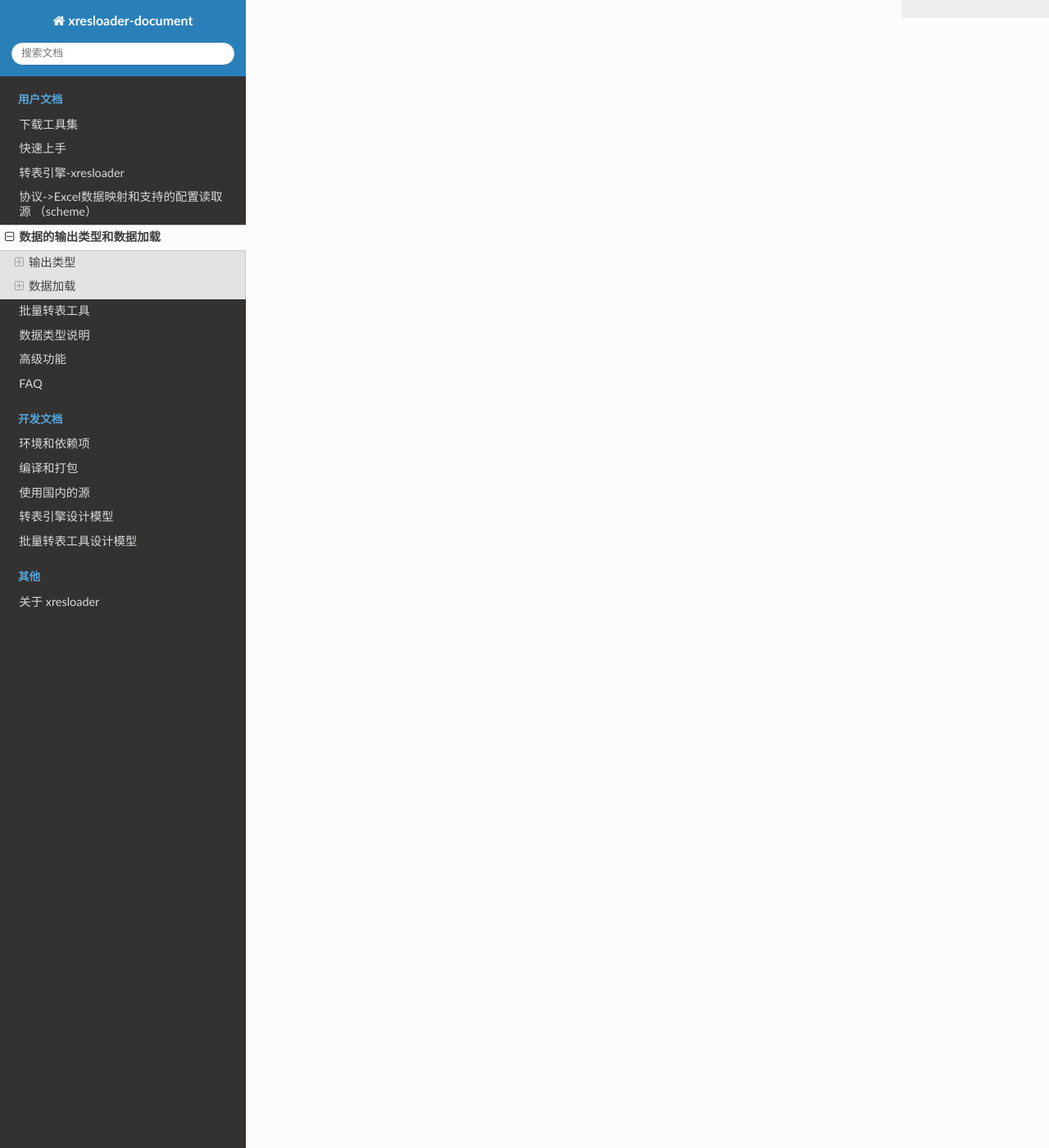
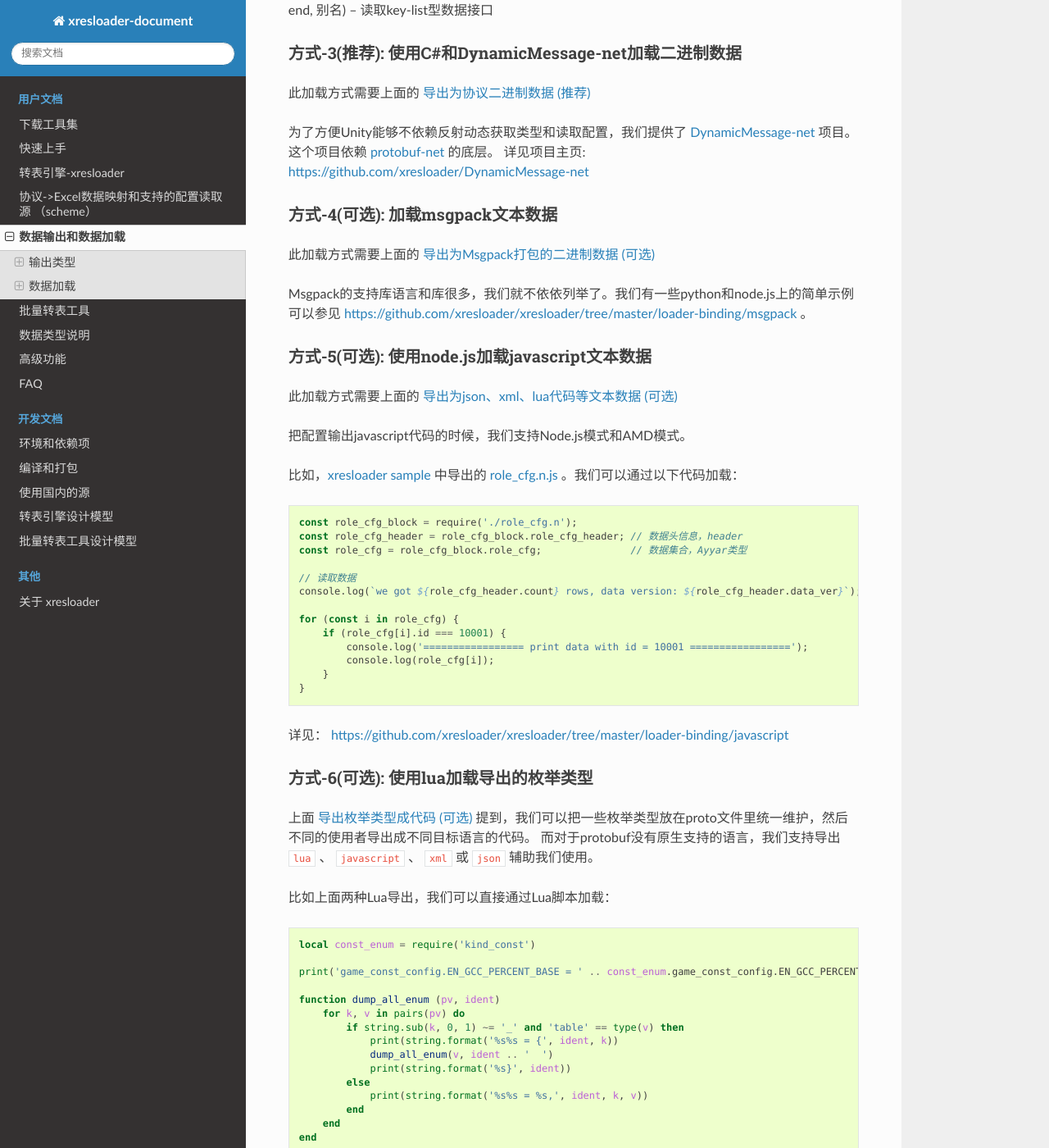
Before and after one commit to xresloader/xresloader-docs, a Sphinx documentation site: the page built from source/users/output_format.rst, in a window 1280 px wide and 1400 px high, scrolled down 5638 px. Shown: the whole window at 82% size. Built offline with Sphinx 7.4.7 and the Read the Docs theme 2.0.0, drawn with Linux system fonts in a browser that asks for light colours; the version number could not be read and is left out; some of the changed text lies outside the part shown.

Commit message:
开发文档以外的部分初版写完了

```diff
--- a/source/conf.py
+++ b/source/conf.py
@@ -16,7 +16,8 @@ import os
 import sys
 # sys.path.insert(0, os.path.abspath('.'))
 
-import sphinx_rtd_theme
+# import sphinx_rtd_theme
+import cloud_sptheme as csp
 from recommonmark.parser import CommonMarkParser
 
 # -- Project information -----------------------------------------------------
@@ -87,12 +88,19 @@ pygments_style = 'sphinx'
 # a list of builtin themes.
 #
 html_theme = 'sphinx_rtd_theme'
+# html_theme = 'cloud'
+
+# set the theme path to point to cloud's theme data
+# html_theme_path = [csp.get_theme_dir()]
 
 # Theme options are theme-specific and customize the look and feel of a theme
 # further.  For a list of options available for each theme, see the
 # documentation.
 #
-# html_theme_options = {}
+html_theme_options = {
+    "roottarget": "index",
+    "logotarget": "_static/logo.png"
+}
 
 # Add any paths that contain custom static files (such as style sheets) here,
 # relative to this directory. They are copied after the builtin static files,
--- a/source/sample/quick_start/sample-conf/sample.xml
+++ b/source/sample/quick_start/sample-conf/sample.xml
@@ -2,7 +2,7 @@
 <root>
     <global>
         <work_dir desc="工作目录，相对于当前xml的目录，我们的Excel文件放在这里">.</work_dir>
-        <xresloader_path desc="指向前面下载的 转表工具-xresloader，相对于当前xml的目录">../xresloader/target/xresloader-1.4.2.jar</xresloader_path>
+        <xresloader_path desc="指向前面下载的 转表工具-xresloader，相对于当前xml的目录">../xresloader/target/xresloader-1.4.3.jar</xresloader_path>
 
         <proto desc="协议类型，-p选项">protobuf</proto>
         <output_type desc="输出类型，对饮-t选项，输出二进制">bin</output_type>
--- a/source/sample/xresconv_conf.xml
+++ b/source/sample/xresconv_conf.xml
@@ -3,7 +3,7 @@
     <include desc="可以包含其他文件配置，然后本文件里的配置将会覆盖或合并配置，相对于当前xml的目录">sample.xml</include>
     <global>
         <work_dir desc="工作目录，相对于当前xml的目录">../xresloader/sample</work_dir>
-        <xresloader_path desc="xresloader地址，相对于当前xml的目录">../target/xresloader-1.4.2.jar</xresloader_path>
+        <xresloader_path desc="xresloader地址，相对于当前xml的目录">../target/xresloader-1.4.3.jar</xresloader_path>
 
         <proto desc="协议类型，对应xresloader的-p选项">protobuf</proto>
         <output_type desc="输出类型，对应xresloader的-t选项">json</output_type>
--- a/source/users/faq.rst
+++ b/source/users/faq.rst
@@ -68,7 +68,7 @@ Windows下控制台里执行执行会报文件编码错误？（java.nio.charset
 + 第二种: 在powershell里执行
 
 
-C++加载代码编译时出现xresloader符号重定义（multiple definition of `` com::owent::xresloader::pb::xresloader_XXX）``
+C++加载代码编译时出现xresloader符号重定义（multiple definition of ``com::owent::xresloader::pb::xresloader_XXX）``
 ---------------------------------------------------------------------------------------------------------------------
 pb_header.pb.cc 和 pb_header_v3.pb.cc 只能保留一个
 
--- a/source/users/output_format.rst
+++ b/source/users/output_format.rst
@@ -1,5 +1,7 @@
-数据的输出类型和数据加载
+数据输出和数据加载
 =============================================
+
+.. _xresloader sample: https://github.com/xresloader/xresloader/tree/master/sample
 
 所有输出的数据的结构都是按照 https://github.com/xresloader/xresloader/blob/master/header/pb_header_v3.proto 的 ``xresloader_datablocks`` 的结构。 ::
 
@@ -143,7 +145,7 @@ Lua和Javacript的输出方式和输出设置有关，也很容易看懂，这
         EN_CT_DIAMOND              = 10101;
     }
 
-Lua代码目标:
+Lua目标代码（标准形式）:
 
 .. code-block:: lua
 
@@ -171,22 +173,56 @@ Lua代码目标:
 
     return const_res
 
-对于导出的代码，可以通过 ``--pretty 缩进数量`` 来设置格式化输出。
+对于一些特殊的Lua环境（比如Unity中）可能希望按Lua 5.1的方式加载模块，那么我们也可以使用特殊选项来更换导出方式，比如使用 ``--lua-module ProtoEnums.Kind`` 后输出如下:
+
+.. code-block:: lua
+
+    module("ProtoEnums.Kind", package.seeall)
+    -- this file is generated by xresloader, please don't edit it.
+
+    local const_res = {
+      game_const_config = {
+        EN_GCC_SCREEN_WIDTH = 1136,
+        EN_GCC_SCREEN_HEIGHT = 640,
+        EN_GCC_UNKNOWN = 0,
+        EN_GCC_CAMERA_OFFSET = 268,
+        EN_GCC_FORMULAR_TYPE_MASK = 10,
+        EN_GCC_LEVEL_LIMIT = 999,
+        EN_GCC_RESOURCE_MAX_LIMIT = 9999999,
+        EN_GCC_SOLDIER_TYPE_MASK = 100,
+        EN_GCC_PERCENT_BASE = 10000,
+        EN_GCC_RANDOM_RANGE_UNIT = 10,
+        EN_GCC_ACTIVITY_TYPE_MASK = 1000,
+      },
+      cost_type = {
+        EN_CT_DIAMOND = 10101,
+        EN_CT_MONEY = 10001,
+        EN_CT_UNKNOWN = 0,
+      },
+    }
+
+
+    game_const_config = const_res.game_const_config
+    cost_type = const_res.cost_type
+
+于导出的代码，可以通过 ``--pretty 缩进数量`` 来设置格式化输出，上面的输出使用的都是 ``--pretty 2`` 。
+
+其他语言和格式导出选项也类似上面的Lua的结构，具体请参考输出的文件内容加载。
 
 数据加载
 -----------------------------------------------
 
 前面小节我们大致展示了转出数据的结构，以此比较容易理解加载的方式。本小节则是对一些环境和语言的简单加载库。
 
-Step-6-1(推荐): 使用C++加载二进制数据
+方式-1(推荐): 使用C++加载二进制数据
 ^^^^^^^^^^^^^^^^^^^^^^^^^^^^^^^^^^^^^^^^^^^^^^^^^^^^^^^^^^^^^^
 
 此加载方式需要上面的 :ref:`output-format-export binary`
 
-在 :ref:`快速上手-Step-6.1: 使用读取库解析 <quick_start-load-with-libresloader>` 里我们已经给出了这种加载方式的具体使用，这里不再复述。
+在 :ref:`快速上手-方式.1: 使用读取库解析 <quick_start-load-with-libresloader>` 里我们已经给出了这种加载方式的具体使用，这里不再复述。
 这里提供的方式也支持protobuf的lite模式。
 
-Step-6-2(推荐): 使用lua-pbc加载二进制数据
+方式-2(推荐): 使用lua-pbc加载二进制数据
 ^^^^^^^^^^^^^^^^^^^^^^^^^^^^^^^^^^^^^^^^^^^^^^^^^^^^^^^^^^^^^^
 
 此加载方式需要上面的 :ref:`output-format-export binary`
@@ -252,7 +288,7 @@ Step-6-2(推荐): 使用lua-pbc加载二进制数据
 | pbc_config_manager:load_buffer_kv(协议名, 二进制, function(序号, 转出的lua table) return key的值 end, 别名) -- 读取key-value型数据接口
 | pbc_config_manager:load_buffer_kl(协议名, 二进制, function(序号, 转出的lua table) return key的值 end, 别名) -- 读取key-list型数据接口
 
-Step-6-3(推荐): 使用C#和DynamicMessage-net加载二进制数据
+方式-3(推荐): 使用C#和DynamicMessage-net加载二进制数据
 ^^^^^^^^^^^^^^^^^^^^^^^^^^^^^^^^^^^^^^^^^^^^^^^^^^^^^^^^^^^^^^
 
 此加载方式需要上面的 :ref:`output-format-export binary`
@@ -260,14 +296,88 @@ Step-6-3(推荐): 使用C#和DynamicMessage-net加载二进制数据
 为了方便Unity能够不依赖反射动态获取类型和读取配置，我们提供了 `DynamicMessage-net <https://github.com/xresloader/DynamicMessage-net>`_ 项目。
 这个项目依赖 `protobuf-net <https://github.com/mgravell/protobuf-net>`_ 的底层。 详见项目主页: https://github.com/xresloader/DynamicMessage-net
 
-Step-6-4(可选): 使用node.js加载javascript文本数据
+方式-4(可选): 加载msgpack文本数据
+^^^^^^^^^^^^^^^^^^^^^^^^^^^^^^^^^^^^^^^^^^^^^^^^^^^^^^^^^^^^^^
+
+此加载方式需要上面的 :ref:`output-format-export msgpack`
+
+Msgpack的支持库语言和库很多，我们就不依依列举了。我们有一些python和node.js上的简单示例可以参见 https://github.com/xresloader/xresloader/tree/master/loader-binding/msgpack 。
+
+方式-5(可选): 使用node.js加载javascript文本数据
 ^^^^^^^^^^^^^^^^^^^^^^^^^^^^^^^^^^^^^^^^^^^^^^^^^^^^^^^^^^^^^^
 
 此加载方式需要上面的 :ref:`output-format-export text`
 
-https://github.com/xresloader/xresloader/tree/master/loader-binding/msgpack
+把配置输出javascript代码的时候，我们支持Node.js模式和AMD模式。
 
-Step-6-5(可选): 使用lua加载导出的枚举类型
+比如，`xresloader sample`_ 中导出的 `role_cfg.n.js <https://github.com/xresloader/xresloader/blob/master/sample/proto_v3/role_cfg.n.js>`_ 。我们可以通过以下代码加载：
+
+.. code-block:: javascript
+
+    const role_cfg_block = require('./role_cfg.n');
+    const role_cfg_header = role_cfg_block.role_cfg_header; // 数据头信息，header
+    const role_cfg = role_cfg_block.role_cfg;               // 数据集合，Ayyar类型
+
+    // 读取数据
+    console.log(`we got ${role_cfg_header.count} rows, data version: ${role_cfg_header.data_ver}`);
+
+    for (const i in role_cfg) {
+        if (role_cfg[i].id === 10001) {
+            console.log('================= print data with id = 10001 =================');
+            console.log(role_cfg[i]);
+        }
+    }
+
+详见： https://github.com/xresloader/xresloader/tree/master/loader-binding/javascript
+
+方式-6(可选): 使用lua加载导出的枚举类型
 ^^^^^^^^^^^^^^^^^^^^^^^^^^^^^^^^^^^^^^^^^^^^^^^^^^^^^^^^^^^^^^
 
-此加载方式需要上面的 :ref:`output-format-export enum`
+上面 :ref:`output-format-export enum` 提到，我们可以把一些枚举类型放在proto文件里统一维护，然后不同的使用者导出成不同目标语言的代码。
+而对于protobuf没有原生支持的语言，我们支持导出 ``lua`` 、 ``javascript`` 、 ``xml`` 或 ``json`` 辅助我们使用。
+
+比如上面两种Lua导出，我们可以直接通过Lua脚本加载：
+
+.. code-block:: lua
+
+    local const_enum = require('kind_const')
+
+    print('game_const_config.EN_GCC_PERCENT_BASE = ' .. const_enum.game_const_config.EN_GCC_PERCENT_BASE)
+
+    function dump_all_enum (pv, ident)
+        for k, v in pairs(pv) do
+            if string.sub(k, 0, 1) ~= '_' and 'table' == type(v) then
+                print(string.format('%s%s = {', ident, k))
+                dump_all_enum(v, ident .. '  ')
+                print(string.format('%s}', ident))
+            else
+                print(string.format('%s%s = %s,', ident, k, v))
+            end
+        end
+    end
+
+    dump_all_enum(const_enum, '')
+
+让我们再来看看Lua 5.1的module模式的枚举类型加载：
+
+.. code-block:: lua
+
+    require('kind_const_module')
+
+    print('game_const_config.EN_GCC_PERCENT_BASE = ' .. ProtoEnums.Kind.game_const_config.EN_GCC_PERCENT_BASE)
+
+    function dump_all_enum (pv, ident)
+        for k, v in pairs(pv) do
+            if string.sub(k, 0, 1) ~= '_' and 'table' == type(v) then
+                print(string.format('%s%s = {', ident, k))
+                dump_all_enum(v, ident .. '  ')
+                print(string.format('%s}', ident))
+            else
+                print(string.format('%s%s = %s,', ident, k, v))
+            end
+        end
+    end
+
+    dump_all_enum(ProtoEnums.Kind, '')
+
+其他语言和格式的加载请参考输出文件。
--- a/source/users/quick_start.rst
+++ b/source/users/quick_start.rst
@@ -114,7 +114,7 @@ Step-5: 运行转表工具
 
     * target (下载的xresloader所在目录)
 
-      * xresloader-1.4.2.jar
+      * xresloader-1.4.3.jar
 
   * xresconv-cli (命令行转表工具所在目录)
 
@@ -213,8 +213,8 @@ Step-6.2: 手动解析
 .. code-block:: bash
 
     ========================
-    data header: xres_ver: "1.4.2"
-    data_ver: "1.4.2.20180317040504"
+    data header: xres_ver: "1.4.3"
+    data_ver: "1.4.3.20180317040504"
     count: 11
     hash_code: "md5:7bbe88cca1eb23ebdce75b0e10b88b4a"
 
```
Also changed, not shown: source/_static/logo.png (added), source/index.rst (line endings or trailing spaces), 2 other files.
